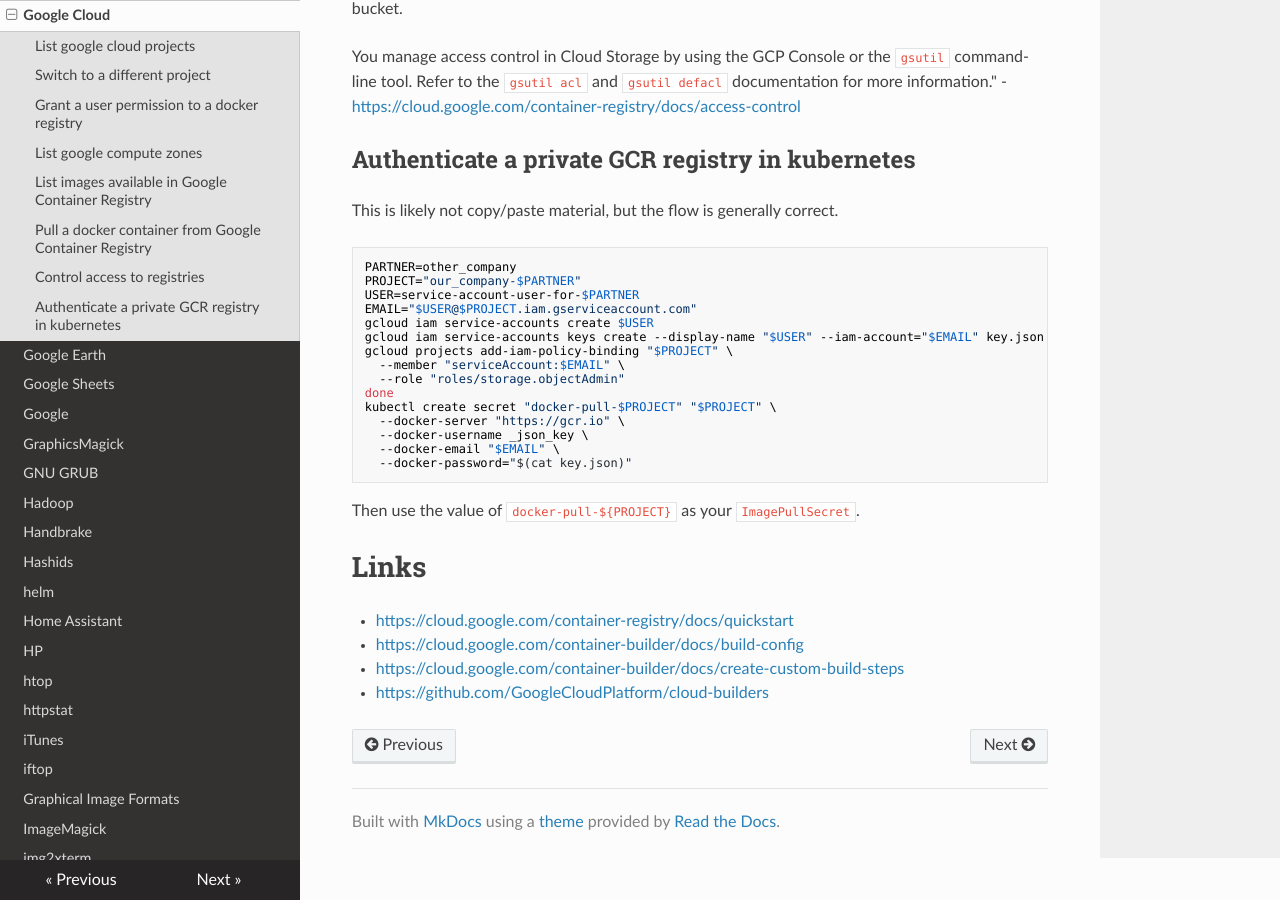
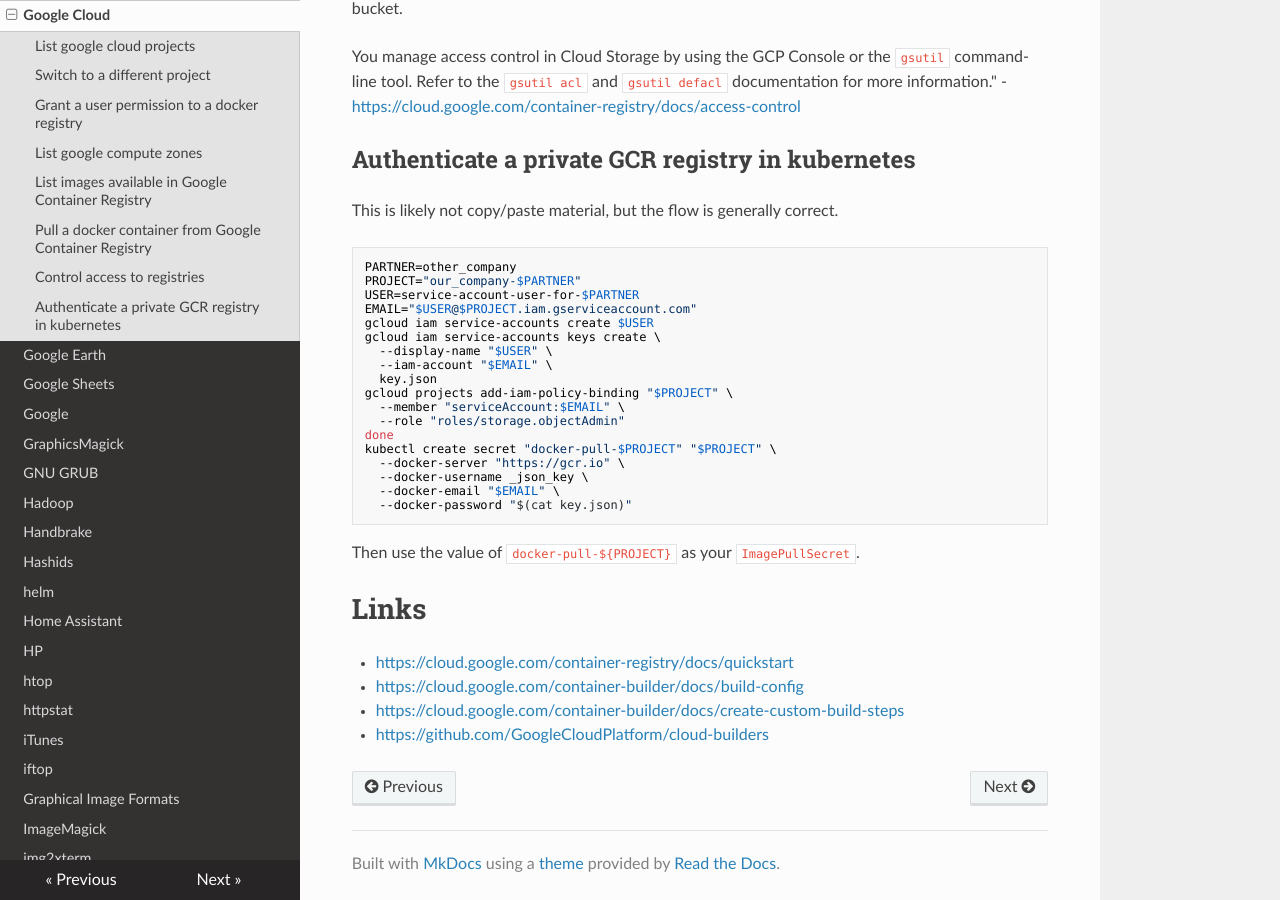
Before and after one commit to lando-cal/tech-notes, an MkDocs documentation site: the page built from docs/google-cloud.md, in a window 1280 px wide and 900 px high, scrolled down 1110 px. Built offline with MkDocs 1.6.1, drawn with Linux system fonts in a browser that asks for light colours; nearby versions of some CDN libraries.

Commit message:
Formatting

````diff
--- a/docs/google-cloud.md
+++ b/docs/google-cloud.md
@@ -53,7 +53,10 @@ PROJECT="our_company-$PARTNER"
 USER=service-account-user-for-$PARTNER
 EMAIL="$USER@$PROJECT.iam.gserviceaccount.com"
 gcloud iam service-accounts create $USER
-gcloud iam service-accounts keys create --display-name "$USER" --iam-account="$EMAIL" key.json
+gcloud iam service-accounts keys create \
+  --display-name "$USER" \
+  --iam-account "$EMAIL" \
+  key.json
 gcloud projects add-iam-policy-binding "$PROJECT" \
   --member "serviceAccount:$EMAIL" \
   --role "roles/storage.objectAdmin"
@@ -62,7 +65,7 @@ kubectl create secret "docker-pull-$PROJECT" "$PROJECT" \
   --docker-server "https://gcr.io" \
   --docker-username _json_key \
   --docker-email "$EMAIL" \
-  --docker-password="$(cat key.json)"
+  --docker-password "$(cat key.json)"
 ```
 
 Then use the value of `docker-pull-${PROJECT}` as your `ImagePullSecret`.
````
